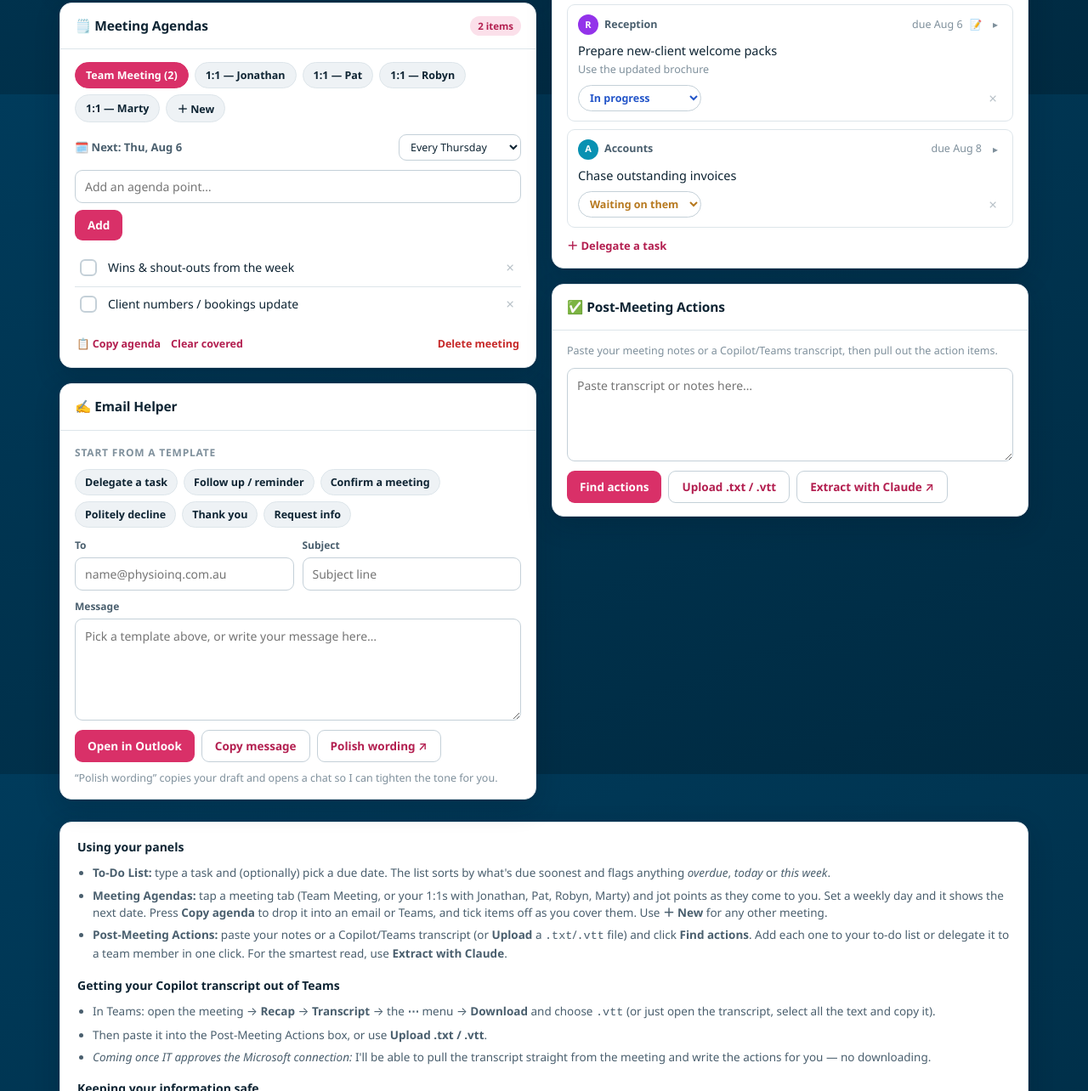
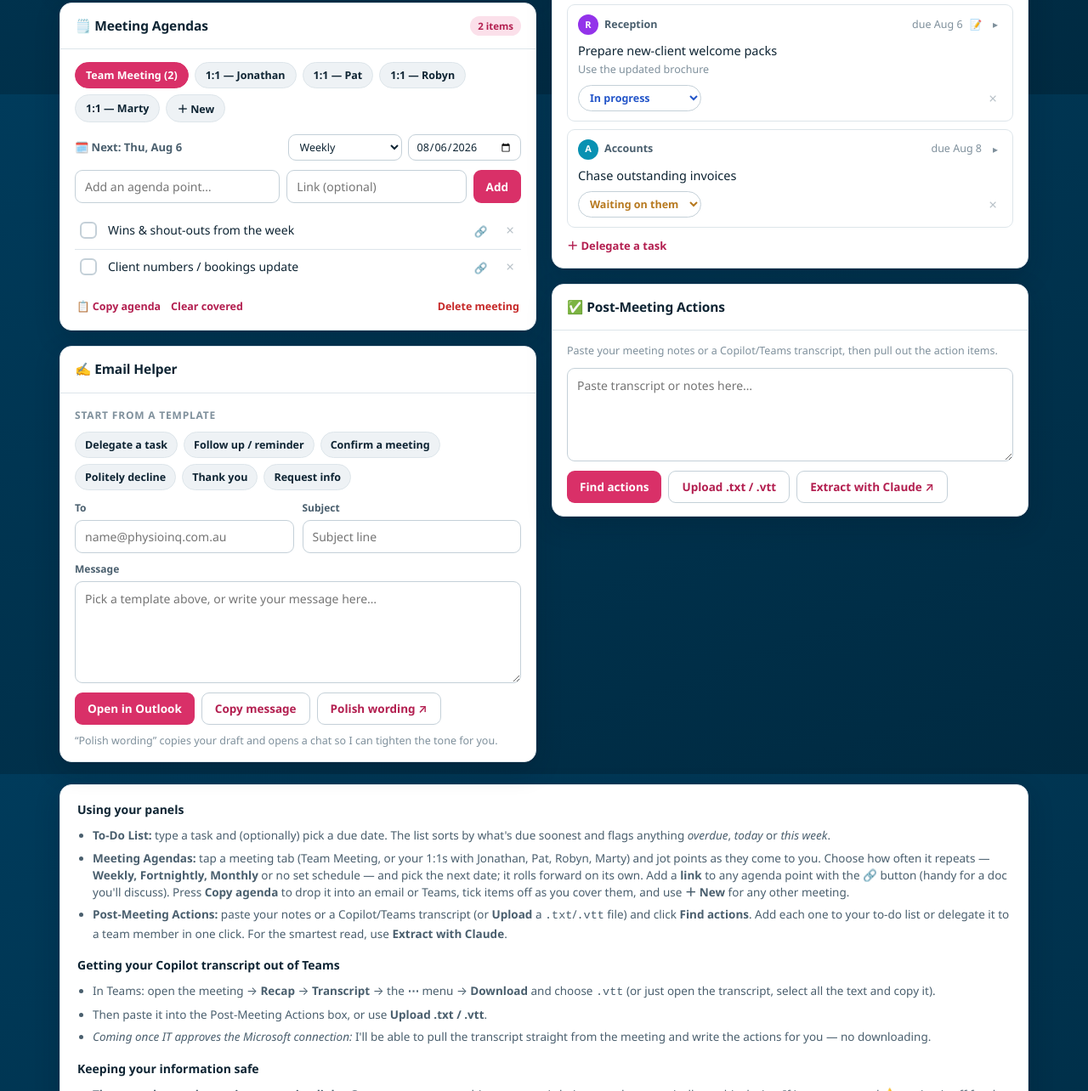
Before and after one commit to PhysioInq/LaurenAdmin, a plain HTML site: page index.html in a window 1280 px wide. Shown: the part 689-1973 px from the top of the page at 85% size. Drawn offline with Linux system fonts and the light colour scheme.

Commit message:
Add meeting frequency (weekly/fortnightly/monthly) and agenda links
- Replace weekly-only day selector with a Repeats dropdown (weekly,
  fortnightly, monthly, or no set schedule) plus a next-date picker
- Next date rolls itself forward by the cadence until it's today or later
- Migrate older saved meetings from the day-based model automatically
- Each agenda item can carry a link: add one in the row, or attach/change
  it later with the 🔗 button; linked points open in a new tab
- Copy agenda now includes item links

Co-Authored-By: Claude Opus 4.8 <noreply@anthropic.com>
Claude-Session: https://claude.ai/code/session_01D1s6NzmmpL8MY1PjesiJ4K

```diff
--- a/index.html
+++ b/index.html
@@ -308,6 +308,16 @@
   .mtg-meta { display: flex; align-items: center; justify-content: space-between; gap: 10px; margin-bottom: 11px; flex-wrap: wrap; }
   .mtg-meta .next { font-size: 13px; color: var(--ink-2); font-weight: 600; }
   .mtg-meta select { width: auto; padding: 5px 9px; font-size: 12.5px; }
+  .mtg-sched { display: flex; gap: 7px; align-items: center; flex-wrap: wrap; }
+  .mtg-sched input[type="date"] { width: auto; padding: 5px 9px; font-size: 12.5px; }
+  .todo-add-row #mtg-item-input { flex: 1 1 150px; }
+  .todo-add-row #mtg-item-link { flex: 1 1 120px; }
+  .agenda-item .ag-txt-link { flex: 1; font-size: 14px; color: var(--ink); text-decoration: none; }
+  .agenda-item .ag-txt-link:hover { color: var(--accent-ink); text-decoration: underline; }
+  .agenda-item.covered .ag-txt-link { text-decoration: line-through; color: var(--ink-3); }
+  .agenda-item .ag-link { background: none; border: none; color: var(--ink-3); font-size: 12.5px; padding: 2px 6px; border-radius: 6px; align-self: center; }
+  .agenda-item .ag-link:hover { color: var(--accent-ink); background: var(--accent-soft); }
+  .agenda-item .ag-link.has { color: var(--accent-ink); }
   .agenda-item { display: flex; align-items: flex-start; gap: 10px; padding: 9px 2px; border-bottom: 1px solid var(--border); }
   .agenda-item:last-child { border-bottom: none; }
   .agenda-item .txt { flex: 1; font-size: 14px; }
@@ -503,7 +513,7 @@
     <h3>Using your panels</h3>
     <ul>
       <li><strong>To-Do List:</strong> type a task and (optionally) pick a due date. The list sorts by what's due soonest and flags anything <em>overdue</em>, <em>today</em> or <em>this week</em>.</li>
-      <li><strong>Meeting Agendas:</strong> tap a meeting tab (Team Meeting, or your 1:1s with Jonathan, Pat, Robyn, Marty) and jot points as they come to you. Set a weekly day and it shows the next date. Press <strong>Copy agenda</strong> to drop it into an email or Teams, and tick items off as you cover them. Use <strong>＋ New</strong> for any other meeting.</li>
+      <li><strong>Meeting Agendas:</strong> tap a meeting tab (Team Meeting, or your 1:1s with Jonathan, Pat, Robyn, Marty) and jot points as they come to you. Choose how often it repeats — <strong>Weekly, Fortnightly, Monthly</strong> or no set schedule — and pick the next date; it rolls forward on its own. Add a <strong>link</strong> to any agenda point with the 🔗 button (handy for a doc you'll discuss). Press <strong>Copy agenda</strong> to drop it into an email or Teams, tick items off as you cover them, and use <strong>＋ New</strong> for any other meeting.</li>
       <li><strong>Post-Meeting Actions:</strong> paste your notes or a Copilot/Teams transcript (or <strong>Upload</strong> a <code>.txt</code>/<code>.vtt</code> file) and click <strong>Find actions</strong>. Add each one to your to-do list or delegate it to a team member in one click. For the smartest read, use <strong>Extract with Claude</strong>.</li>
     </ul>
     <h3 style="margin-top:16px;">Getting your Copilot transcript out of Teams</h3>
@@ -1102,18 +1112,45 @@
   });
 
   /* ================= MEETING AGENDAS ================= */
-  var DAY_FULL = ["Sunday", "Monday", "Tuesday", "Wednesday", "Thursday", "Friday", "Saturday"];
+  var FREQS = { weekly: "Weekly", fortnightly: "Fortnightly", monthly: "Monthly", none: "No set schedule" };
   var meetings = load(LS.meetings, [
-    { id: uid(), name: "Team Meeting", day: 4, items: [
-      { id: uid(), text: "Wins & shout-outs from the week", done: false },
-      { id: uid(), text: "Client numbers / bookings update", done: false }
+    { id: uid(), name: "Team Meeting", freq: "weekly", next: iso(nextWeekday(4)), items: [
+      { id: uid(), text: "Wins & shout-outs from the week", done: false, link: "" },
+      { id: uid(), text: "Client numbers / bookings update", done: false, link: "" }
     ] },
-    { id: uid(), name: "1:1 — Jonathan", day: null, items: [] },
-    { id: uid(), name: "1:1 — Pat", day: null, items: [] },
-    { id: uid(), name: "1:1 — Robyn", day: null, items: [] },
-    { id: uid(), name: "1:1 — Marty", day: null, items: [] }
+    { id: uid(), name: "1:1 — Jonathan", freq: "none", next: "", items: [] },
+    { id: uid(), name: "1:1 — Pat", freq: "none", next: "", items: [] },
+    { id: uid(), name: "1:1 — Robyn", freq: "none", next: "", items: [] },
+    { id: uid(), name: "1:1 — Marty", freq: "none", next: "", items: [] }
   ]);
+  // Migrate older saved meetings (weekly-only "day" model) to freq/next, and add item links.
+  (function migrateMeetings() {
+    var changed = false;
+    meetings.forEach(function (m) {
+      if (m.freq === undefined) {
+        if (typeof m.day === "number") { m.freq = "weekly"; m.next = iso(nextWeekday(m.day)); }
+        else { m.freq = "none"; m.next = ""; }
+        delete m.day; changed = true;
+      }
+      (m.items || []).forEach(function (it) { if (it.link === undefined) { it.link = ""; changed = true; } });
+    });
+    if (changed) save(LS.meetings, meetings);
+  })();
   var selMtg = load(LS.mtgSel, null);
+  // Next occurrence: roll the stored date forward by the cadence until it's today or later.
+  function nextMeetingDate(m) {
+    if (m.freq === "none" || !m.next) return null;
+    var d = parseDate(m.next), today = todayMid(), guard = 0, moved = false;
+    while (d < today && guard++ < 600) {
+      if (m.freq === "weekly") d.setDate(d.getDate() + 7);
+      else if (m.freq === "fortnightly") d.setDate(d.getDate() + 14);
+      else if (m.freq === "monthly") d.setMonth(d.getMonth() + 1);
+      else break;
+      moved = true;
+    }
+    if (moved) { m.next = iso(d); save(LS.meetings, meetings); }
+    return d;
+  }
   function currentMtg() {
     return meetings.filter(function (x) { return x.id === selMtg; })[0] || meetings[0] || null;
   }
@@ -1132,7 +1169,7 @@
     add.addEventListener("click", function () {
       var name = prompt("Name this meeting (e.g. 1:1 — Sam, or Finance catch-up):");
       if (!name || !name.trim()) return;
-      var m = { id: uid(), name: name.trim(), day: null, items: [] };
+      var m = { id: uid(), name: name.trim(), freq: "none", next: "", items: [] };
       meetings.push(m); selMtg = m.id; save(LS.meetings, meetings); save(LS.mtgSel, selMtg); renderMeetings();
     });
     wrap.appendChild(add);
@@ -1140,22 +1177,33 @@
   function renderMtgPanel() {
     var panel = $("mtg-panel"), m = currentMtg();
     if (!m) { panel.innerHTML = '<div class="empty">No meetings yet — add one above.</div>'; $("mtg-count").textContent = "0 items"; return; }
-    var nd = nextWeekday(m.day);
-    var nextTxt = nd ? "🗓️ Next: " + nd.toLocaleDateString(undefined, { weekday: "short", day: "numeric", month: "short" }) : "No set day";
-    var dayOpts = '<option value="">No set day</option>' + DAY_FULL.map(function (d, i) {
-      return '<option value="' + i + '"' + (m.day === i ? " selected" : "") + '>Every ' + d + '</option>';
+    var nd = nextMeetingDate(m);
+    var nextTxt = nd ? "🗓️ Next: " + nd.toLocaleDateString(undefined, { weekday: "short", day: "numeric", month: "short" })
+                     : (m.freq === "none" ? "No set schedule" : "Pick the next date →");
+    var freqOpts = Object.keys(FREQS).map(function (k) {
+      return '<option value="' + k + '"' + (m.freq === k ? " selected" : "") + '>' + FREQS[k] + '</option>';
     }).join("");
     var itemsHtml = m.items.length ? "" : '<div class="empty">No agenda items yet — add what you want to raise.</div>';
     m.items.forEach(function (it) {
+      var txt;
+      if (it.link) {
+        var u = /^https?:\/\//i.test(it.link) ? it.link : "https://" + it.link;
+        txt = '<a class="ag-txt-link" href="' + esc(u) + '" target="_blank" rel="noopener">' + esc(it.text) + '</a>';
+      } else {
+        txt = '<span class="txt">' + esc(it.text) + '</span>';
+      }
       itemsHtml += '<div class="agenda-item' + (it.done ? " covered" : "") + '" data-id="' + it.id + '">' +
-        '<input type="checkbox" class="check"' + (it.done ? " checked" : "") + ' aria-label="Covered">' +
-        '<span class="txt">' + esc(it.text) + '</span>' +
+        '<input type="checkbox" class="check"' + (it.done ? " checked" : "") + ' aria-label="Covered">' + txt +
+        '<button class="ag-link' + (it.link ? " has" : "") + '" title="' + (it.link ? "Change or remove link" : "Add a link") + '" aria-label="Link">🔗</button>' +
         '<button class="del" title="Remove" aria-label="Remove">×</button></div>';
     });
     panel.innerHTML =
       '<div class="mtg-meta"><span class="next">' + nextTxt + '</span>' +
-        '<select id="mtg-day" aria-label="Meeting day">' + dayOpts + '</select></div>' +
+        '<div class="mtg-sched"><select id="mtg-freq" aria-label="How often it repeats">' + freqOpts + '</select>' +
+          (m.freq === "none" ? "" : '<input type="date" id="mtg-next" aria-label="Next date" value="' + esc(m.next || "") + '">') +
+        '</div></div>' +
       '<div class="todo-add-row"><input type="text" id="mtg-item-input" placeholder="Add an agenda point…">' +
+        '<input type="text" id="mtg-item-link" placeholder="Link (optional)">' +
         '<button class="btn" id="mtg-item-add">Add</button></div>' +
       '<div id="agenda-list">' + itemsHtml + '</div>' +
       '<div class="mtg-foot"><button class="link-btn" id="mtg-copy">📋 Copy agenda</button>' +
@@ -1163,26 +1211,35 @@
         '<button class="link-btn danger" id="mtg-del">Delete meeting</button></div>';
     $("mtg-count").textContent = m.items.filter(function (i) { return !i.done; }).length + " items";
 
-    $("mtg-day").addEventListener("change", function () {
-      m.day = this.value === "" ? null : +this.value; save(LS.meetings, meetings); renderMeetings();
+    $("mtg-freq").addEventListener("change", function () {
+      m.freq = this.value; save(LS.meetings, meetings); renderMeetings();
+    });
+    if ($("mtg-next")) $("mtg-next").addEventListener("change", function () {
+      m.next = this.value; save(LS.meetings, meetings); renderMeetings();
     });
     function addItem() {
       var v = $("mtg-item-input").value.trim(); if (!v) return;
-      m.items.push({ id: uid(), text: v, done: false }); save(LS.meetings, meetings); renderMeetings();
+      m.items.push({ id: uid(), text: v, done: false, link: $("mtg-item-link").value.trim() });
+      save(LS.meetings, meetings); renderMeetings();
     }
     $("mtg-item-add").addEventListener("click", addItem);
     $("mtg-item-input").addEventListener("keydown", function (e) { if (e.key === "Enter") addItem(); });
+    $("mtg-item-link").addEventListener("keydown", function (e) { if (e.key === "Enter") addItem(); });
     Array.prototype.forEach.call(panel.querySelectorAll(".agenda-item"), function (row) {
       var id = row.getAttribute("data-id");
       var it = m.items.filter(function (x) { return x.id === id; })[0];
       row.querySelector(".check").addEventListener("change", function () { it.done = this.checked; save(LS.meetings, meetings); renderMeetings(); });
+      row.querySelector(".ag-link").addEventListener("click", function () {
+        var url = prompt("Paste a link for this agenda item (leave empty to remove):", it.link || "");
+        if (url === null) return; it.link = url.trim(); save(LS.meetings, meetings); renderMeetings();
+      });
       row.querySelector(".del").addEventListener("click", function () {
         m.items = m.items.filter(function (x) { return x.id !== id; }); save(LS.meetings, meetings); renderMeetings();
       });
     });
     $("mtg-copy").addEventListener("click", function () {
       var head = "Agenda — " + m.name + (nd ? " (" + nd.toLocaleDateString(undefined, { weekday: "long", day: "numeric", month: "long" }) + ")" : "");
-      var body = m.items.map(function (i, ix) { return (ix + 1) + ". " + i.text; }).join("\n");
+      var body = m.items.map(function (i, ix) { return (ix + 1) + ". " + i.text + (i.link ? " — " + i.link : ""); }).join("\n");
       if (navigator.clipboard) navigator.clipboard.writeText(head + "\n" + (body || "(no items yet)"));
       toast("Agenda copied — paste into an email or Teams");
     });
```
